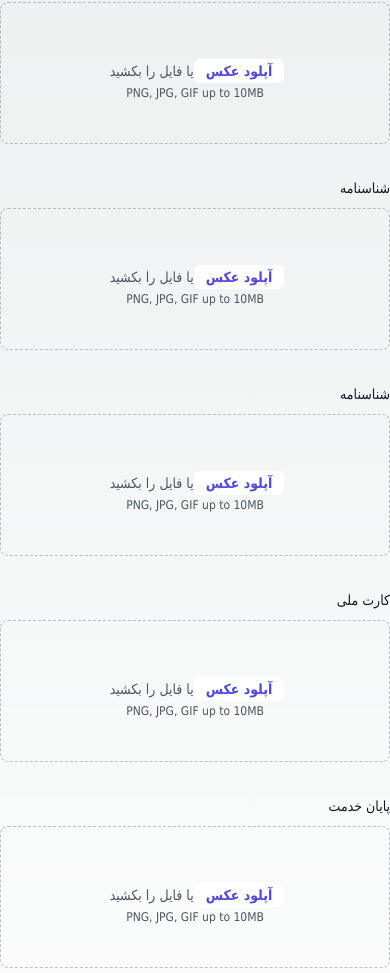
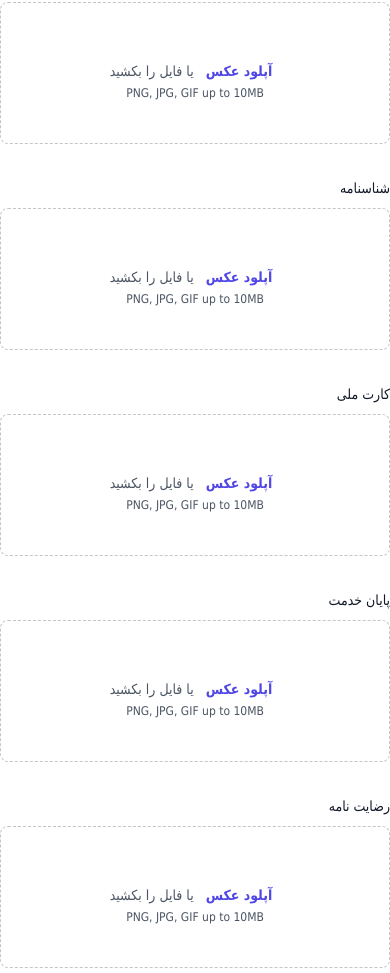
Before and after one commit to milad7212/emam, a Next.js app: page /infouser in a window 390 px wide. Shown: the part 1903-2876 px from the top of the page. Built offline with nearby package versions, Linux system fonts and the light colour scheme.

Commit message:
add font

```diff
--- a/app/components/forms/Stacked.jsx
+++ b/app/components/forms/Stacked.jsx
@@ -618,40 +618,7 @@
                 </div>
               </div>
             </div>
-            <div className="sm:col-span-2">
-              <label
-                htmlFor="cover-photo"
-                className="block text-sm font-medium leading-6 text-gray-900"
-              >
-                شناسنامه
-              </label>
-              <div className="mt-2 flex justify-center rounded-lg border border-dashed border-gray-900/25 px-6 py-10">
-                <div className="text-center">
-                  {/* <PhotoIcon
-                    className="mx-auto h-12 w-12 text-gray-300"
-                    aria-hidden="true"
-                  /> */}
-                  <div className="mt-4 flex text-sm leading-6 text-gray-600">
-                    <label
-                      htmlFor="file-upload"
-                      className="relative cursor-pointer rounded-md bg-white font-semibold text-indigo-600 focus-within:outline-none focus-within:ring-2 focus-within:ring-indigo-600 focus-within:ring-offset-2 hover:text-indigo-500"
-                    >
-                      <span className="p-3"> آپلود عکس</span>
-                      <input
-                        id="file-upload"
-                        name="file-upload"
-                        type="file"
-                        className="sr-only"
-                      />
-                    </label>
-                    <p className="pl-1"> یا فایل را بکشید </p>
-                  </div>
-                  <p className="text-xs leading-5 text-gray-600">
-                    PNG, JPG, GIF up to 10MB
-                  </p>
-                </div>
-              </div>
-            </div>
+
             <div className="sm:col-span-2">
               <label
                 htmlFor="cover-photo"
--- a/app/globals.css
+++ b/app/globals.css
@@ -7,29 +7,7 @@
   font-family: "Yekan", "tahoma", "Ubunt" !important;
   -webkit-font-smoothing: antialiased;
   -moz-osx-font-smoothing: grayscale;
-
-  transation: all 0.3s ease;
+  transition: all 0.3s ease;
   scroll-behavior: smooth;
 
 }
-
-:root {
-  --foreground-rgb: 0, 0, 0;
-  --background-start-rgb: 214, 219, 220;
-  --background-end-rgb: 255, 255, 255;
-}
-
-@media (prefers-color-scheme: dark) {
-  :root {
-    --foreground-rgb: 255, 255, 255;
-    --background-start-rgb: 0, 0, 0;
-    --background-end-rgb: 0, 0, 0;
-  }
-}
-
-body {
-  color: rgb(var(--foreground-rgb));
-  background: linear-gradient(to bottom,
-      transparent,
-      rgb(var(--background-end-rgb))) rgb(var(--background-start-rgb));
-}
```
